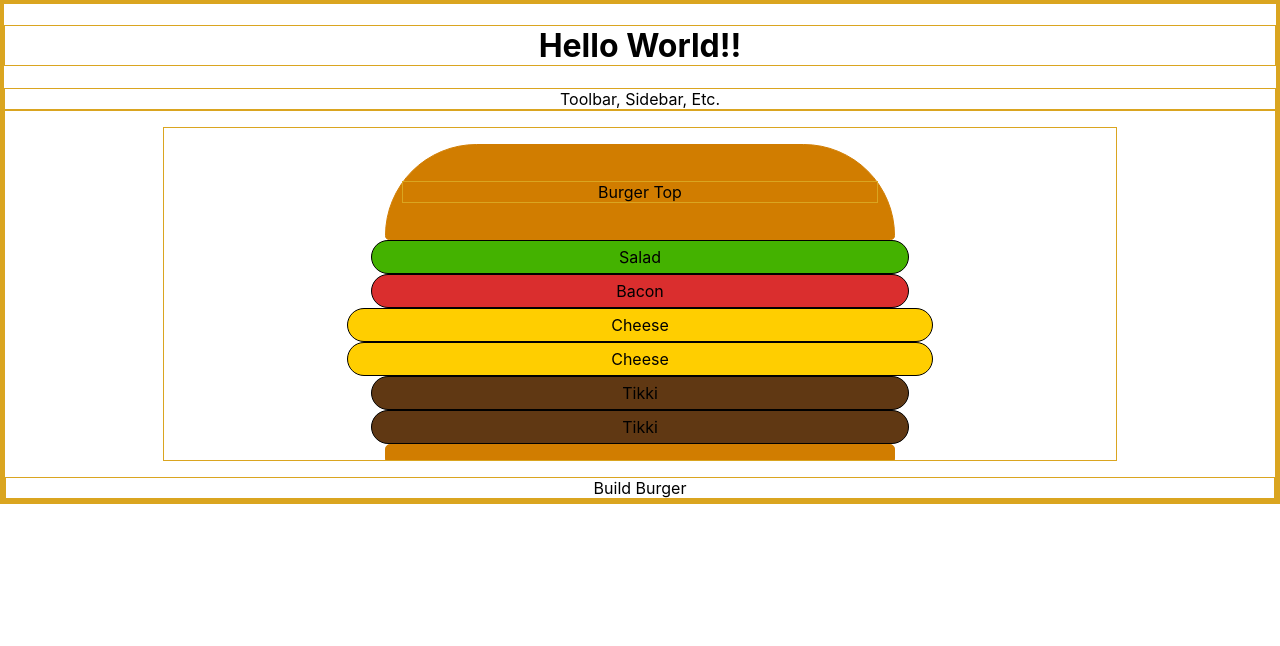
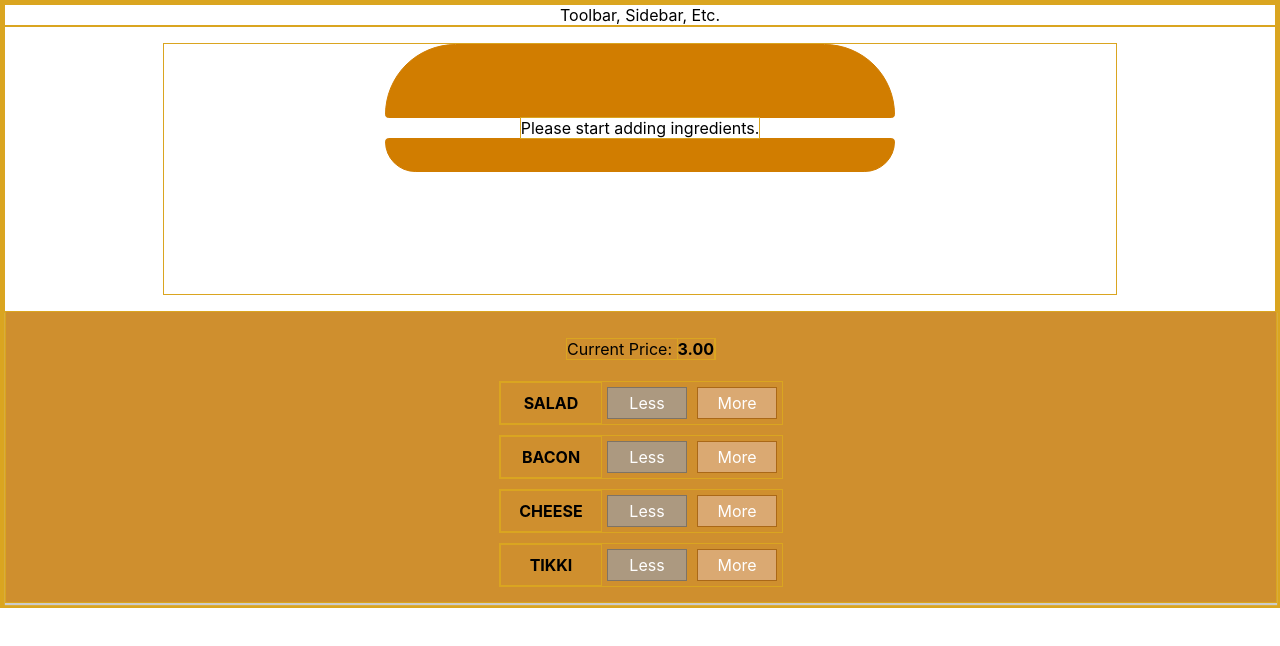
Before and after one commit to ashishgoyal2310/react-complete-guide, a React (Create React App) app: page / in a window 1280 px wide. Shown: the top 646 px of the page. Built offline with nearby package versions, Linux system fonts and the light colour scheme.

Commit message:
Added Build controls to add remote ingredients and total price

```diff
--- /dev/null
+++ b/src/components/BuildControls/BuildControl.js
@@ -0,0 +1,12 @@
+import React from 'react';
+import classes from './BuildControls.module.css'
+
+const BuildControl = (props) => (
+    <div className={classes.BuildControl}>
+        <div className={classes.Label}>{ props.label }</div>
+        <button className={classes.Less} onClick={props.removed} disabled={props.disabled}>Less</button>
+        <button className={classes.More} onClick={props.added}>More</button>
+    </div>
+)
+
+export default BuildControl;
--- /dev/null
+++ b/src/components/BuildControls/BuildControls.module.css
@@ -0,0 +1,55 @@
+.BuildControls {
+    width: 100%;
+    background-color: #CF8F2E;
+    display: flex;
+    flex-flow: column;
+    align-items: center;
+    box-shadow: 0px 2px 1px #ccc;
+    margin: auto;
+    padding: 10px 0px;
+}
+
+.BuildControl {
+    display: flex;
+    justify-content: space-around;
+    align-items: center;
+    margin: 5px 0px;
+}
+
+.Label {
+    padding: 10px;
+    font-weight: bold;
+    width: 80px;
+    text-transform: uppercase;
+}
+
+.BuildControl button {
+    display: block;
+    font: inherit;
+    padding: 5px;
+    margin: 0 5px;
+    width: 80px;
+    border: 1px solid #AA6817;
+    cursor: pointer;
+    outline: none;
+}
+
+.BuildControl button:disabled,
+.BuildControl button:disabled:hover {
+    background-color: #AC9980;
+    border: 1px solid #7E7365;
+    color: #fff;
+    cursor: default;
+}
+
+.BuildControl .Less,
+.BuildControl .More {
+    background-color: #daa972;
+    color: #fff;
+}
+
+.BuildControl .Less:hover, .BuildControl .Less:active,
+.BuildControl .More:hover, .BuildControl .More:active {
+    background-color: #99703F;
+    color: #fff;
+}
--- /dev/null
+++ b/src/components/BuildControls/index.js
@@ -0,0 +1,25 @@
+import React from 'react';
+import classes from './BuildControls.module.css'
+import BuildControl from './BuildControl';
+
+const controls = [
+    {label: 'salad', type: 'salad'},
+    {label: 'bacon', type: 'bacon'},
+    {label: 'cheese', type: 'cheese'},
+    {label: 'tikki', type: 'tikki'},
+];
+
+const BuildCOntrols = (props) => (
+    <div className={classes.BuildControls}>
+        <p>Current Price: <strong>{ props.totalPrice.toFixed(2) }</strong></p>
+        { controls.map(ctrl =>
+            <BuildControl key={ctrl.label}
+                label={ctrl.label}
+                disabled={props.btnDisables[ctrl.type]}
+                added={() => props.addIngredients(ctrl.type)}
+                removed={() => props.removeIngredients(ctrl.type)} />)
+        }
+    </div>
+)
+
+export default BuildCOntrols;
--- a/src/components/Burger/Burger.module.css
+++ b/src/components/Burger/Burger.module.css
@@ -1,9 +1,8 @@
 .Burger {
     width: 75%;
     margin: auto;
-    height: 300px;
+    height: 250px;
     overflow: auto;
-    padding: 16px 0px 16px 0px;
     margin-top: 16px;
     margin-bottom: 16px;
 }
--- a/src/components/Burger/index.js
+++ b/src/components/Burger/index.js
@@ -8,12 +8,12 @@ const Burger = (props) => {
                     .map((ingreType) => {
                         return Array(props.ingredients[ingreType]).fill(ingreType)
                             .map((ingreType, index) => <BurgerIngredients key={ingreType+index} type={ ingreType } /> )
-                    }).reduce((current, nextEle) => [...current, ...nextEle]);
+                    }).reduce((currentAry, nextEle) => [...currentAry, ...nextEle]);
 
     return (
         <div className={ classes.Burger }>
             <BurgerIngredients type='burger-top' />
-            { burgerIngredients.length ? burgerIngredients : <span>Please select fillings.</span> }
+            { burgerIngredients.length ? burgerIngredients : <span>Please start adding ingredients.</span> }
             <BurgerIngredients type='burger-bottom' />
         </div>
     );
--- a/src/components/BurgerIngredients/BurgerIngredients.module.css
+++ b/src/components/BurgerIngredients/BurgerIngredients.module.css
@@ -19,7 +19,7 @@
 .Tikki {
     width: 55%;
     margin: auto;
-    padding: 6px;
+    padding: 1px;
     background-color: rgb(96, 56, 19);
     border: 1px solid rgb(0, 0, 0);
     border-radius: 30px 30px 30px 30px;
@@ -28,7 +28,7 @@
 .Cheese {
     width: 60%;
     margin: auto;
-    padding: 6px;
+    padding: 1px;
     background-color: rgb(255, 206, 0);
     border: 1px solid rgb(0, 0, 0);
     border-radius: 30px 30px 30px 30px;
@@ -37,7 +37,7 @@
 .Salad {
     width: 55%;
     margin: auto;
-    padding: 6px;
+    padding: 1px;
     background-color: rgb(68, 178, 0);
     border: 1px solid rgb(0, 0, 0);
     border-radius: 30px 30px 30px 30px;
@@ -46,7 +46,7 @@
 .Bacon {
     width: 55%;
     margin: auto;
-    padding: 6px;
+    padding: 1px;
     background-color: rgb(218, 46, 46);
     border: 1px solid rgb(0, 0, 0);
     border-radius: 30px 30px 30px 30px;
--- a/src/components/BurgerIngredients/index.js
+++ b/src/components/BurgerIngredients/index.js
@@ -6,13 +6,11 @@ const BurgerIngredients = (props) => {
     switch ( props.type ) {
         case 'burger-top':
             Ingredients = (
-                <div className={ classes.BurgerTop }>
-                    <div>Burger Top</div>
-                </div>
+                <div className={ classes.BurgerTop }></div>
             );
             break;
         case 'burger-bottom':
-            Ingredients = <div className={ classes.BurgerBottom }>Burger Bottom</div>;
+            Ingredients = <div className={ classes.BurgerBottom }></div>;
             break;
         case 'tikki':
             Ingredients = <div className={ classes.Tikki }>Tikki</div>;
--- a/src/containers/App.js
+++ b/src/containers/App.js
@@ -13,7 +13,6 @@ function App() {
 
   return (
     <div className="App">
-      <h1>Hello World!!</h1>
       {/* <PersonApp /> */}
       <Layout>
         <BurgerBuilder />
--- a/src/containers/BurgerBuilder/index.js
+++ b/src/containers/BurgerBuilder/index.js
@@ -1,20 +1,66 @@
 import React, { Component } from 'react';
 import Burger from '../../components/Burger'
+import BuildControls from '../../components/BuildControls'
+
+const INGREDIENTS_PRICE = {
+    salad: 0.3,
+    bacon: 0.5,
+    cheese: 1.3,
+    tikki: 0.7
+}
 
 class BurgerBuilder extends Component {
     state = {
         ingredients: {
-            salad: 1,
-            bacon: 1,
-            cheese: 2,
-            tikki: 2
+            salad: 0,
+            bacon: 0,
+            cheese: 0,
+            tikki: 0
+        },
+        totalPrice: 3
+    }
+
+    addIngredientsHandler = (type) => {
+        const currentCount = this.state.ingredients[type];
+        const updatedIngredients = { ...this.state.ingredients };
+        updatedIngredients[type] = currentCount + 1;
+
+        const currentTotalPrice = this.state.totalPrice;
+        const ingredientCost = INGREDIENTS_PRICE[type];
+        const updatedTotalPrice = currentTotalPrice + ingredientCost;
+
+        this.setState({ingredients: updatedIngredients, totalPrice: updatedTotalPrice});
+    }
+
+    removeIngredientsHandler = (type) => {
+        const currentCount = this.state.ingredients[type];
+        if (currentCount <= 0) {
+            return;
         }
+        const updatedIngredients = { ...this.state.ingredients };
+        updatedIngredients[type] = currentCount - 1;
+
+        const currentTotalPrice = this.state.totalPrice;
+        const ingredientCost = INGREDIENTS_PRICE[type];
+        const updatedTotalPrice = currentTotalPrice - ingredientCost;
+
+        this.setState({ingredients: updatedIngredients, totalPrice: updatedTotalPrice});
     }
+
     render() {
+        const btnDisables = { ...this.state.ingredients };
+        for (let key in btnDisables) {
+            btnDisables[key] = btnDisables[key] === 0
+        }
+
         return (
             <React.Fragment>
                 <Burger ingredients={ this.state.ingredients } />
-                <div>Build Burger</div>
+                <BuildControls
+                    btnDisables={btnDisables}
+                    totalPrice={this.state.totalPrice}
+                    addIngredients={this.addIngredientsHandler}
+                    removeIngredients={this.removeIngredientsHandler} />
             </React.Fragment>
         );
     }
```
